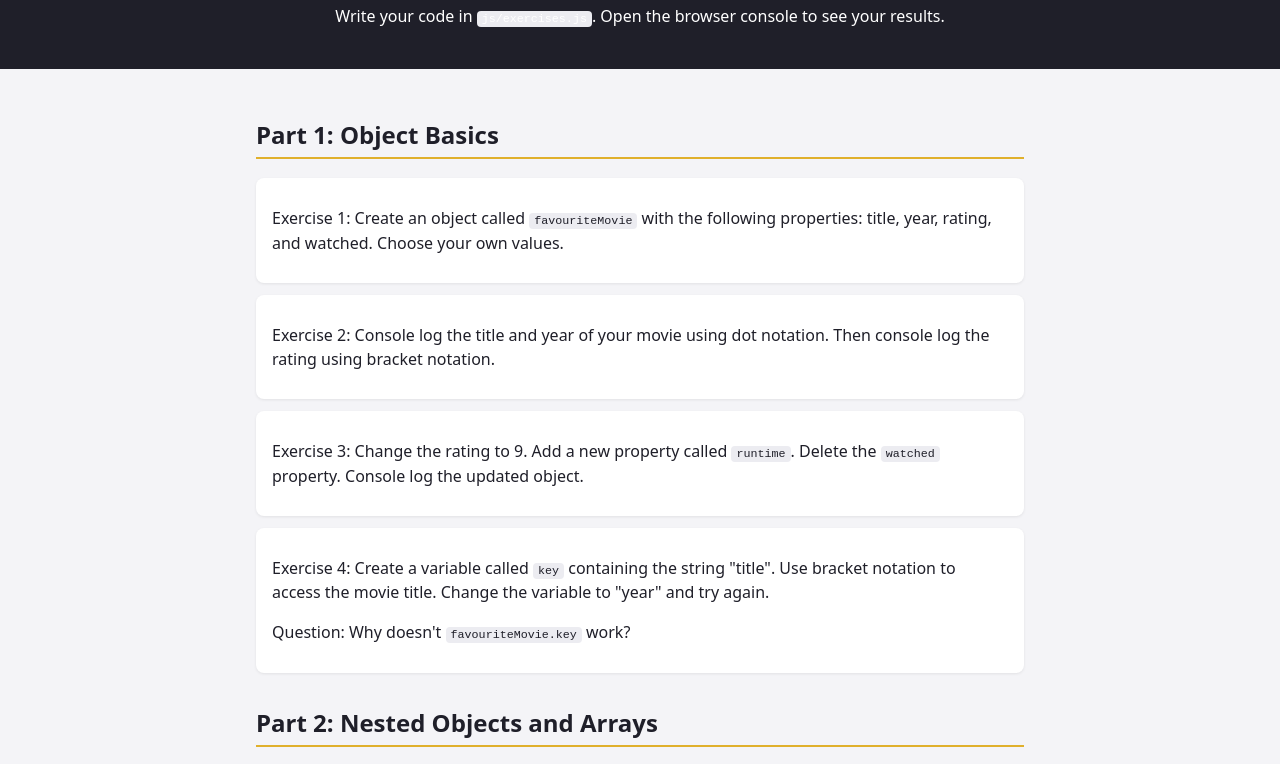
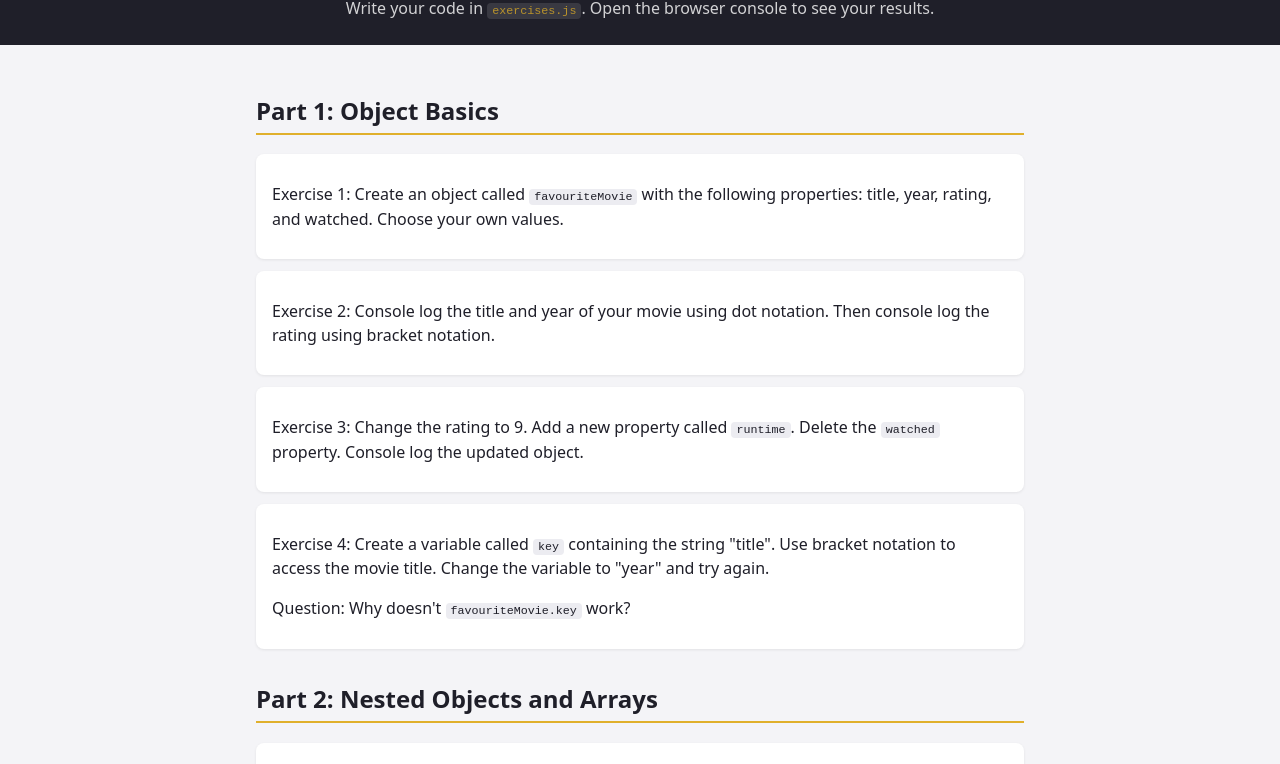
Before and after one commit to indiano881/js-objects-1, a plain HTML site: page index.html in a window 1280 px wide. Shown: the part 84-848 px from the top of the page. Drawn offline with Linux system fonts and the light colour scheme; files that its build step writes are made by us from their sources.

Commit message:
styled ui

```diff
--- a/index.html
+++ b/index.html
@@ -6,15 +6,15 @@
   <meta charset="UTF-8">
   <meta name="viewport" content="width=device-width, initial-scale=1.0">
   <title>JavaScript Objects - Exercises</title>
-  <link rel="stylesheet" href="./styles/style.css">
-  <script src="./js/exercises.js" defer></script>
+  <link rel="stylesheet" href="./style.css">
+  <script src="./exercises.js" defer></script>
 </head>
 
 <body>
   <header>
     <h1>JavaScript Objects - Exercises</h1>
-    <p>
-      Write your code in <code>js/exercises.js</code>.
+    <p class="subtitle">
+      Write your code in <code>exercises.js</code>.
       Open the browser console to see your results.
     </p>
   </header>
--- a/style.css
+++ b/style.css
@@ -53,6 +53,11 @@ code {
   font-size: 0.9em;
 }
 
+header code {
+  background: rgba(255, 255, 255, 0.15);
+  color: #e0b02c;
+}
+
 a {
   color: #b5830a;
 }
```
